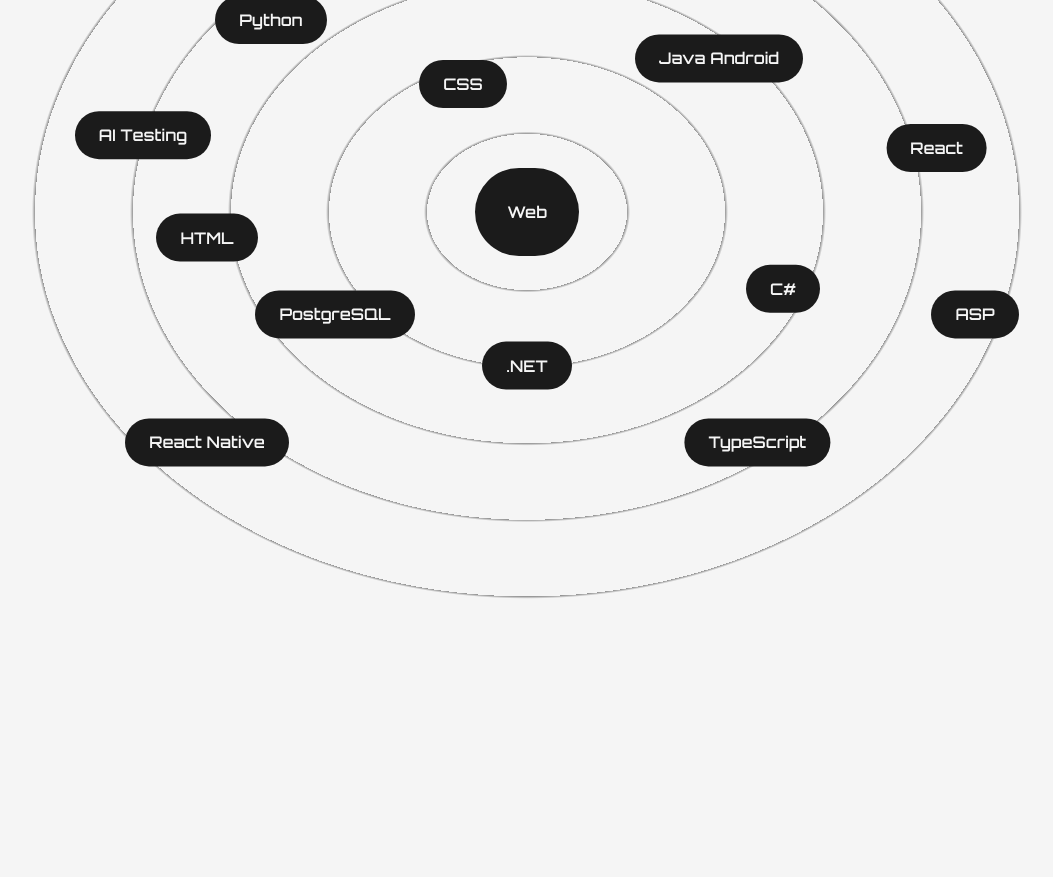
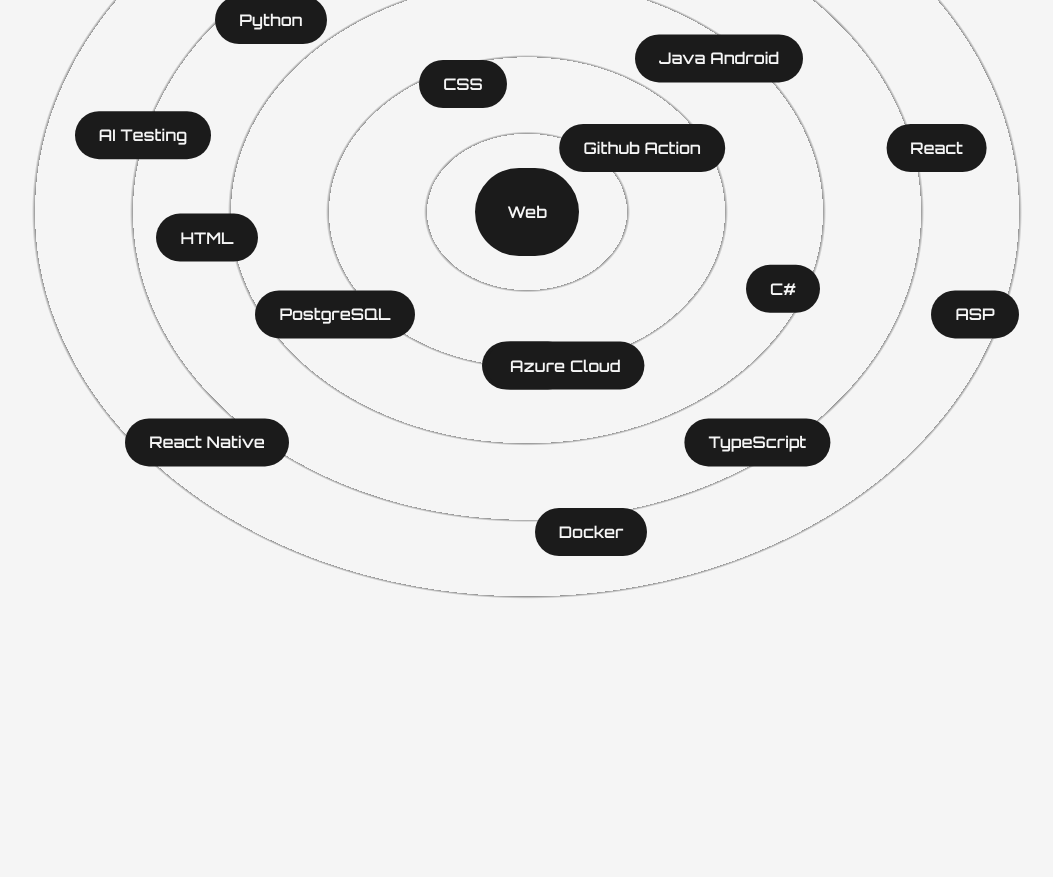
Before and after one commit to tripplen23/portfolio-2024, a Next.js app: page /about in a window 1280 px wide. Shown: the part 1840-2717 px from the top of the page, without its empty margins (113-1166 px from the left). Built offline with nearby package versions, Linux system fonts and the light colour scheme.

Commit message:
Update Skill

```diff
--- a/src/components/Skills.js
+++ b/src/components/Skills.js
@@ -35,6 +35,9 @@
         <Skill name="C#" postionX="20vw" postionY="6vw" />
         <Skill name="ASP" postionX="35vw" postionY="8vw" />
         <Skill name=".NET" postionX="0vw" postionY="12vw" />
+        <Skill name="Azure Cloud" postionX="3vw" postionY="12vw" />
+        <Skill name="Docker" postionX="5vw" postionY="25vw" />
+        <Skill name="Github Action" postionX="9vw" postionY="-5vw" />
         <Skill name="Python" postionX="-20vw" postionY="-15vw" />
         <Skill name="Java Android" postionX="15vw" postionY="-12vw" />
         <Skill name="React" postionX="32vw" postionY="-5vw" />
```
